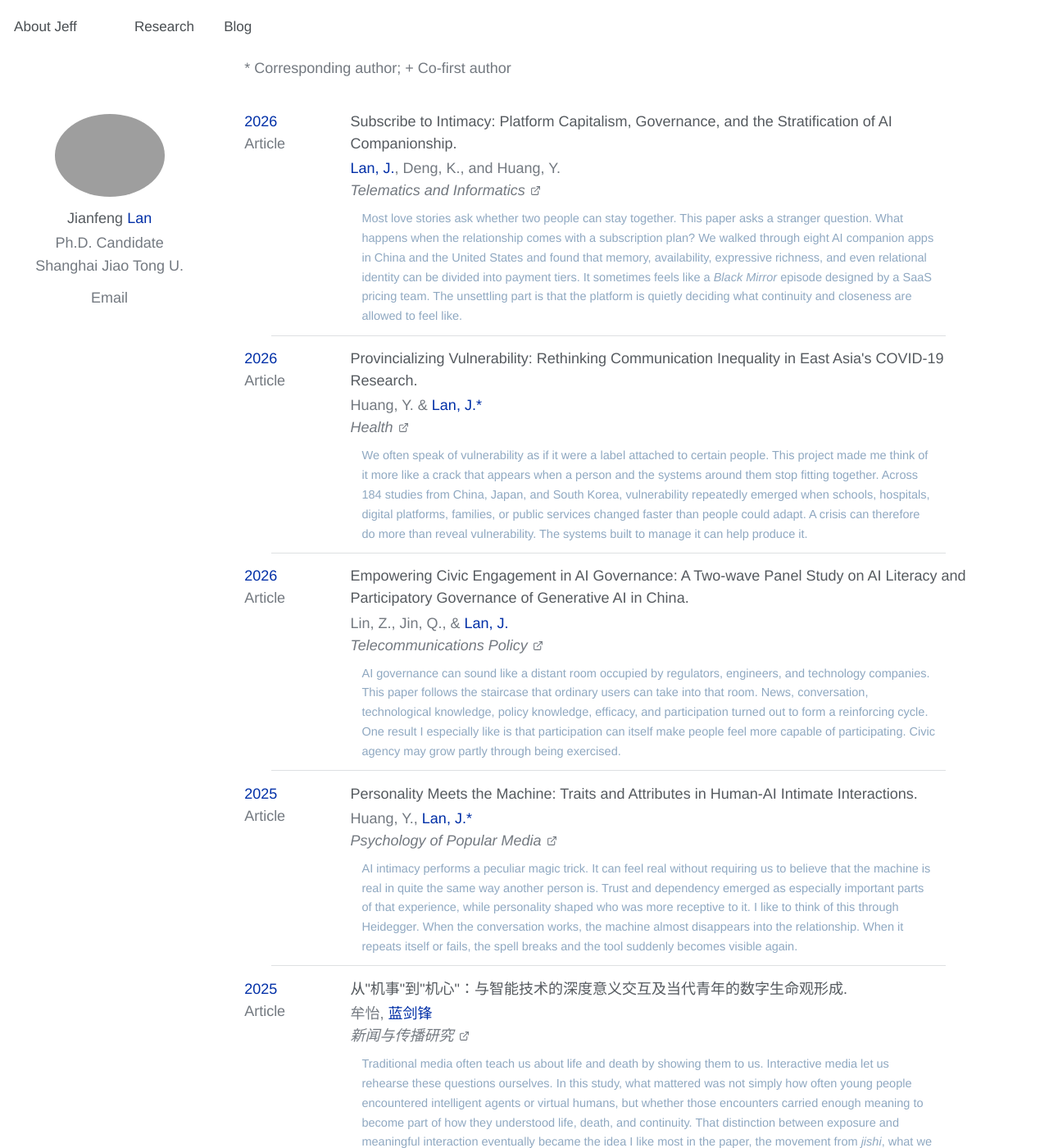
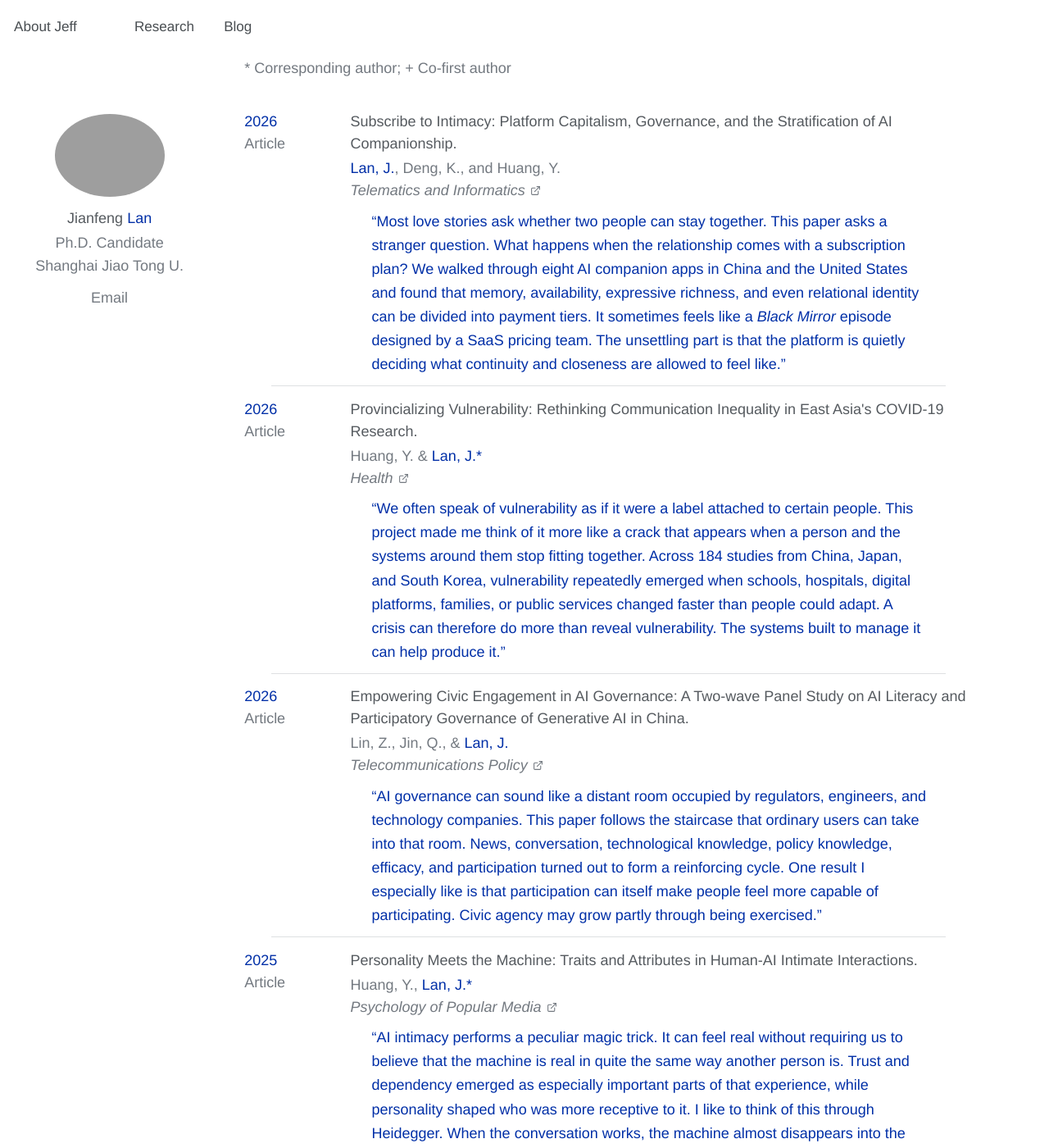
Before and after one commit to jianfenglan/jianfenglan.github.io, a Jekyll site: the page built from research.md, in a window 1280 px wide and 1400 px high, scrolled down 336 px. Shown: the whole window at 82% size. Built offline with Jekyll 4.4.1, drawn with Linux system fonts in a browser that asks for light colours.

Commit message:
Restyle research notes as quoted Klein-blue text

```diff
--- a/assets/css/v3.4.css
+++ b/assets/css/v3.4.css
@@ -148,16 +148,24 @@ body.home-page {
   color: #737980 !important;
 }
 
-/* Personal notes sit one visual layer below the formal publication record. */
+/* Personal notes: quoted Klein-blue reflections beneath each publication. */
 .page__content .research-page .publication-note {
-  max-width: 700px !important;
-  margin: 0.5rem 0 0 0.78rem !important;
-  color: #8fa8c1 !important;
-  font-size: 0.85em !important;
-  font-weight: 200 !important;
-  line-height: 1.64 !important;
+  max-width: 680px !important;
+  margin: 0.52rem 0 0 1.45rem !important;
+  color: #002FA7 !important;
+  font-size: 1rem !important;
+  font-weight: 300 !important;
+  line-height: 1.62 !important;
   opacity: 1 !important;
   visibility: visible !important;
+}
+
+.page__content .research-page .publication-note::before {
+  content: "“";
+}
+
+.page__content .research-page .publication-note::after {
+  content: "”";
 }
 
 .page__content .research-page .publication-note em {
@@ -168,9 +176,11 @@ body.home-page {
 /* Never let the legacy wildcard hover rule turn notes white. */
 .page__content .research-page .publication-card:hover .publication-note,
 .page__content .research-page .publication-card:hover .publication-note *,
-.page__content .research-page .publication-card:hover .publication-note em {
-  color: #8fa8c1 !important;
-  font-weight: 200 !important;
+.page__content .research-page .publication-card:hover .publication-note em,
+.page__content .research-page .publication-card:hover .publication-note::before,
+.page__content .research-page .publication-card:hover .publication-note::after {
+  color: #002FA7 !important;
+  font-weight: 300 !important;
   opacity: 1 !important;
   visibility: visible !important;
 }
@@ -295,8 +305,8 @@ body.home-page {
 
   .page__content .research-page .publication-note {
     max-width: none !important;
-    margin: 0.46rem 0 0 0.5rem !important;
-    font-size: 0.85em !important;
+    margin: 0.48rem 0 0 0.9rem !important;
+    font-size: 1rem !important;
   }
 
   .page__content .news-card:hover,
```
